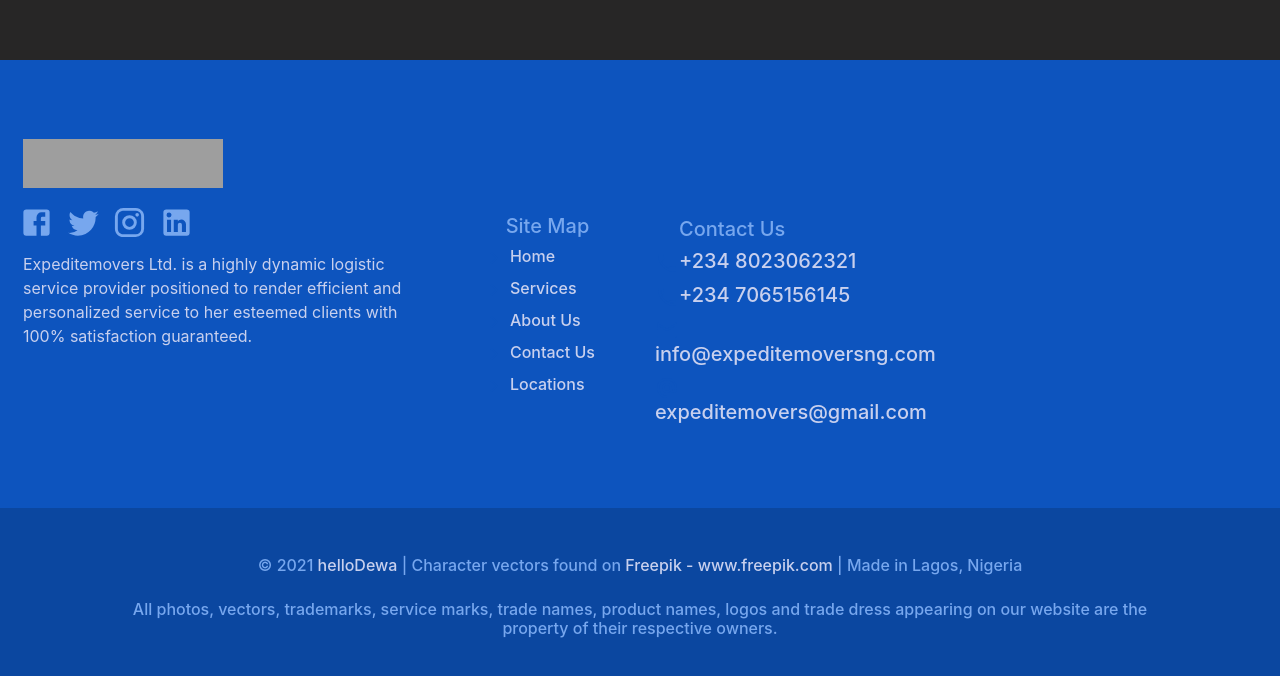
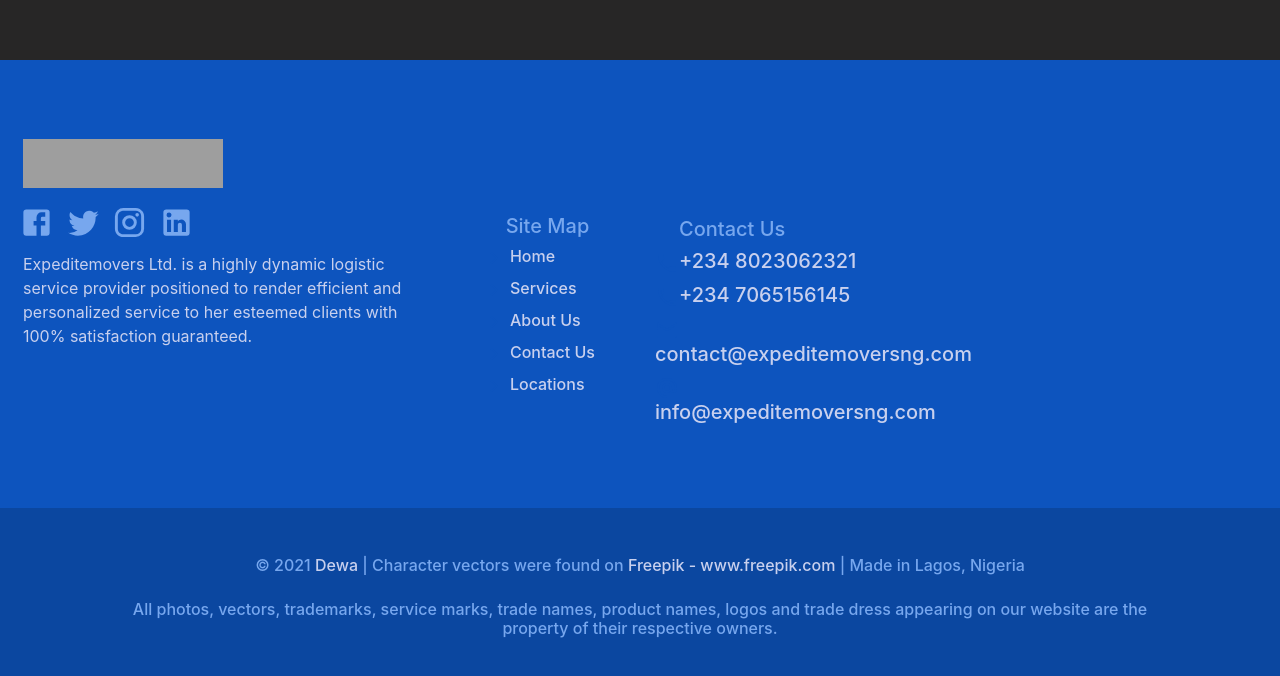
Before and after one commit to Dewalade1/expedite-movers-frontend, a Next.js app: page /admin in a window 1280 px wide. Shown: the part 1314-1990 px from the top of the page. Built offline with nearby package versions, Linux system fonts and the light colour scheme; grey boxes are pictures that could not be loaded.

Commit message:
chore: minor additions to footer
- add unique keys to links
- changed contact email address

```diff
--- a/component/shared/footer.js
+++ b/component/shared/footer.js
@@ -23,22 +23,22 @@ export default function Footer () {
               <img src="https://res.cloudinary.com/hellodewa/image/upload/v1622718567/expeditemovers/images/logos/main_nav_logo_greyscale_m92pms.png" id="footer-img" alt="site logo" />
             </div>
             <div id="lg-device-socials">
-              <Link href="#">
+              <Link href="#" key={'facebook'}>
                 <a className="lg-device-socials-icon">
                   <FacebookIcon fontSize="large" />
                 </a>
               </Link>
-              <Link href="#">
+              <Link href="#" key={'twitter'}>
                 <a className="lg-device-socials-icon">
                   <TwitterIcon fontSize="large" />
                 </a>
               </Link>
-              <Link href="#">
+              <Link href="#" key={'instagram'}>
                 <a className="lg-device-socials-icon">
                   <InstagramIcon fontSize="large" />
                 </a>
               </Link>
-              <Link href="#">
+              <Link href="#"  key={'linkedIn'}>
                 <a className="lg-device-socials-icon">
                   <LinkedInIcon fontSize="large" />
                 </a>
@@ -51,7 +51,7 @@ export default function Footer () {
               <h5 className="footer-title">Site Map</h5>
             </b>
             <ul id="site-map-list">
-              <li className="list-unstyled">
+              <li className="list-unstyled" key='home'>
                 <Link href="/">
                   <a>
                     <h6 className="footer-link">
@@ -60,7 +60,7 @@ export default function Footer () {
                   </a>
                 </Link>
               </li>
-              <li className="list-unstyled">
+              <li className="list-unstyled" key='services'>
                 <Link href="/services">
                   <a>
                     <h6 className="footer-link">
@@ -69,7 +69,7 @@ export default function Footer () {
                   </a>
                 </Link>
               </li>
-              <li className="list-unstyled">
+              <li className="list-unstyled" key='about'>
                 <Link href="/about">
                   <a>
                     <h6 className="footer-link">
@@ -78,7 +78,7 @@ export default function Footer () {
                   </a>
                 </Link>
               </li>
-              <li className="list-unstyled">
+              <li className="list-unstyled" key='contact'>
                 <Link href="/contact">
                   <a>
                     <h6 className="footer-link">
@@ -87,7 +87,7 @@ export default function Footer () {
                   </a>
                 </Link>
               </li>
-              <li className="list-unstyled">
+              <li className="list-unstyled" key='locations'>
                 <Link href="/locations">
                   <a>
                     <h6 className="footer-link">
@@ -103,7 +103,7 @@ export default function Footer () {
               <h5 className="footer-title">Our social Media</h5>
             </b>
             <ul>
-              <li className="list-unstyled">
+              <li className="list-unstyled"  key='facebook-desktop'>
                 <Link href="#">
                   <a>
                     <h5 className="footer-link">
@@ -112,7 +112,7 @@ export default function Footer () {
                   </a>
                 </Link>
               </li>
-              <li className="list-unstyled">
+              <li className="list-unstyled" key='twitter-desktop'>
                 <Link href="#">
                   <a>
                     <h5 className="footer-link">
@@ -121,7 +121,7 @@ export default function Footer () {
                   </a>
                 </Link>
               </li>
-              <li className="list-unstyled">
+              <li className="list-unstyled"  key='instagram-desktop'>
                 <Link href="#">
                   <a>
                     <h5 className="footer-link">
@@ -130,7 +130,7 @@ export default function Footer () {
                   </a>
                 </Link>
               </li>
-              <li className="list-unstyled">
+              <li className="list-unstyled"  key='linkedIn-desktop'>
                 <Link href="#">
                   <a>
                     <h5 className="footer-link">
@@ -145,7 +145,7 @@ export default function Footer () {
             <h5 className="footer-title" id="footer-contact-us-title">
               Contact Us
             </h5>
-            <Link href="tel:+2348023062321">
+            <Link href="tel:+2348023062321" key='phone'>
               <a>
                 <h5 className="footer-link">
                   <PhoneIcon className="contact-icon" />
@@ -153,7 +153,7 @@ export default function Footer () {
                 </h5>
               </a>
             </Link>
-            <Link href="tel:+2347065156145">
+            <Link href="tel:+2347065156145"  key="alt-phone">
               <a>
                 <h5 className="footer-link">
                   <PhoneOutlinedIcon className="contact-icon" />
@@ -161,19 +161,19 @@ export default function Footer () {
                 </h5>
               </a>
             </Link>
-            <Link href="mailto:info@expeditemoversng.com">
+            <Link href="mailto:contact@expeditemoversng.com"  key="mail">
               <a>
                 <h5 className="footer-link">
                   <MailOutlineIcon className="contact-icon" />
-                  info@expeditemoversng.com
+                  contact@expeditemoversng.com
                 </h5>
               </a>
             </Link>
-            <Link href="mailto:expeditemovers@gmail.com">
+            <Link href="mailto:info@expeditemoversng.com"  key="alt-mail">
               <a>
                 <h5 className="footer-link">
                   <AlternateEmailIcon className="contact-icon" />
-                  expeditemovers@gmail.com
+                  info@expeditemoversng.com
                 </h5>
               </a>
             </Link>
@@ -185,12 +185,12 @@ export default function Footer () {
               &copy; {new Date().getFullYear()}
               {"    "}
               <Link href="#">
-                <a className="footer-link"> helloDewa </a>
+                <a className="footer-link"> Dewa </a>
               </Link>
             </span>
             <span className="footer-bottom-divider">| </span>
             <span className="footer-bottom-info">
-              Character vectors found on {" "}
+              Character vectors were found on {" "}
                 <a href="https://www.freepik.com/" className="footer-link">
                   Freepik - www.freepik.com
                 </a>{" "}
```
